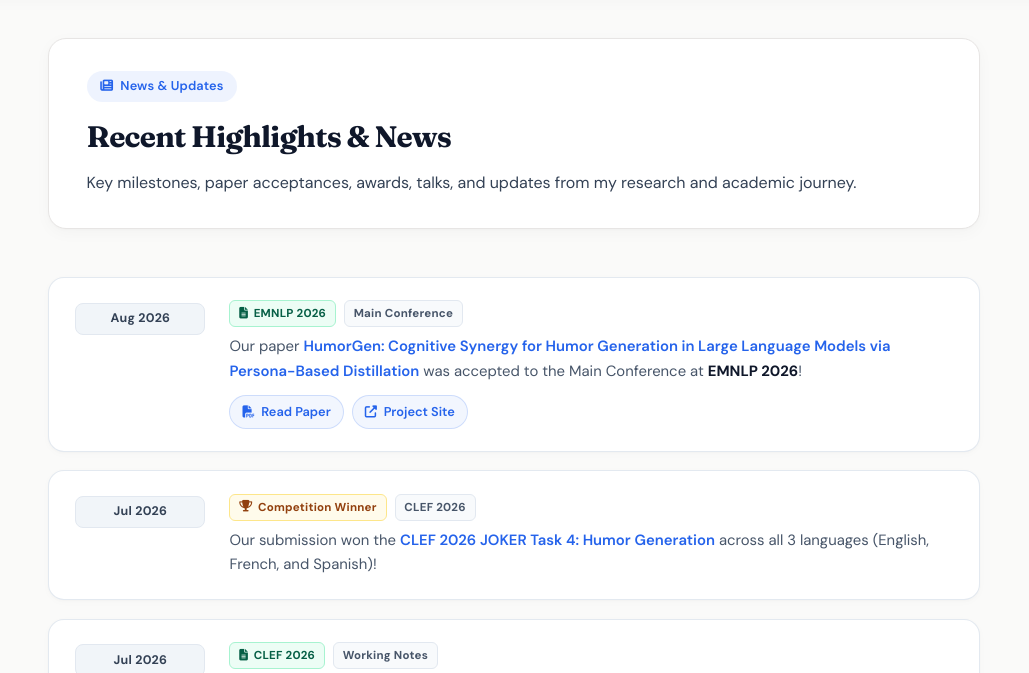
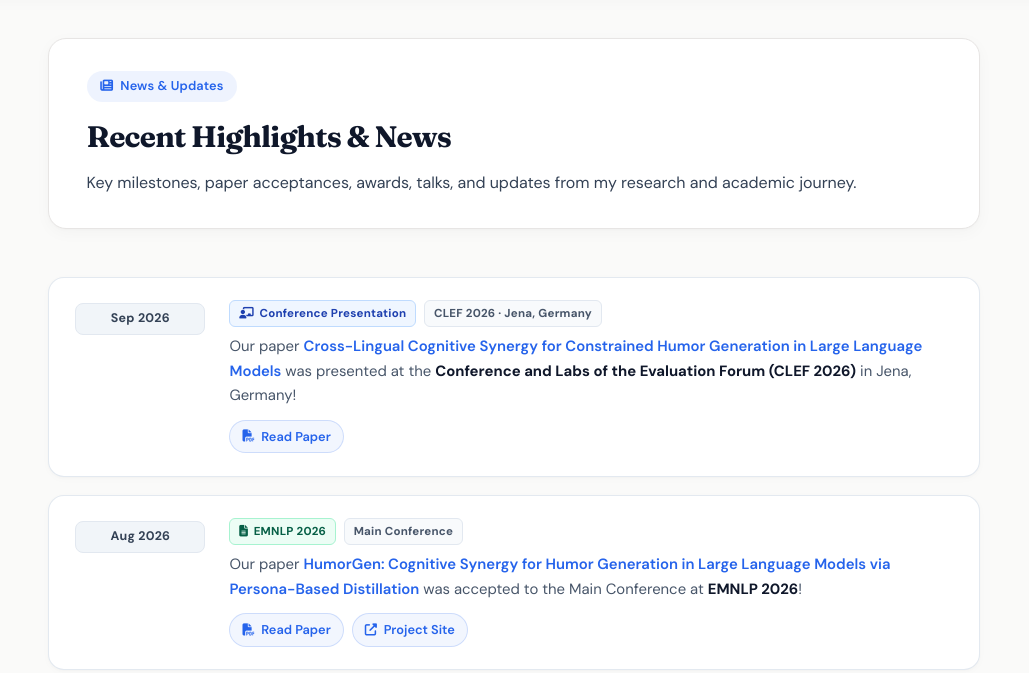
Before and after one commit to edwardajayi/edwardajayi.github.io, a plain HTML site: page news.html in a window 1280 px wide. Shown: the part 68-741 px from the top of the page, without its empty margins (126-1155 px from the left). Drawn offline with Linux system fonts and the light colour scheme; some icons are missing.

Commit message:
Add news update: Cross-Lingual HumorGen presented at CLEF 2026 in Jena, Germany

```diff
--- a/news.html
+++ b/news.html
@@ -423,6 +423,25 @@
       <!-- Timeline List -->
       <div class="timeline-wrapper">
         <ul class="timeline-list">
+          <!-- September 2026: CLEF Presentation -->
+          <li class="timeline-item">
+            <div class="timeline-date">
+              <span class="date-chip">Sep 2026</span>
+            </div>
+            <div class="timeline-content">
+              <div class="timeline-tag-row">
+                <span class="timeline-tag tag-talk"><i class="fas fa-chalkboard-teacher"></i> Conference Presentation</span>
+                <span class="timeline-tag tag-milestone">CLEF 2026 · Jena, Germany</span>
+              </div>
+              <p>Our paper <strong><a href="assets/papers/HumorGen-JOKER.pdf" target="_blank" rel="noopener noreferrer">Cross-Lingual Cognitive Synergy for Constrained Humor Generation in Large Language Models</a></strong> was presented at the <strong>Conference and Labs of the Evaluation Forum (CLEF 2026)</strong> in Jena, Germany!</p>
+              <div class="timeline-actions">
+                <a href="assets/papers/HumorGen-JOKER.pdf" target="_blank" rel="noopener noreferrer" class="news-action-btn">
+                  <i class="fas fa-file-pdf"></i> Read Paper
+                </a>
+              </div>
+            </div>
+          </li>
+
           <!-- August 2026: EMNLP -->
           <li class="timeline-item">
             <div class="timeline-date">
```
Also changed, not shown: index.html (+16 -0 lines).
